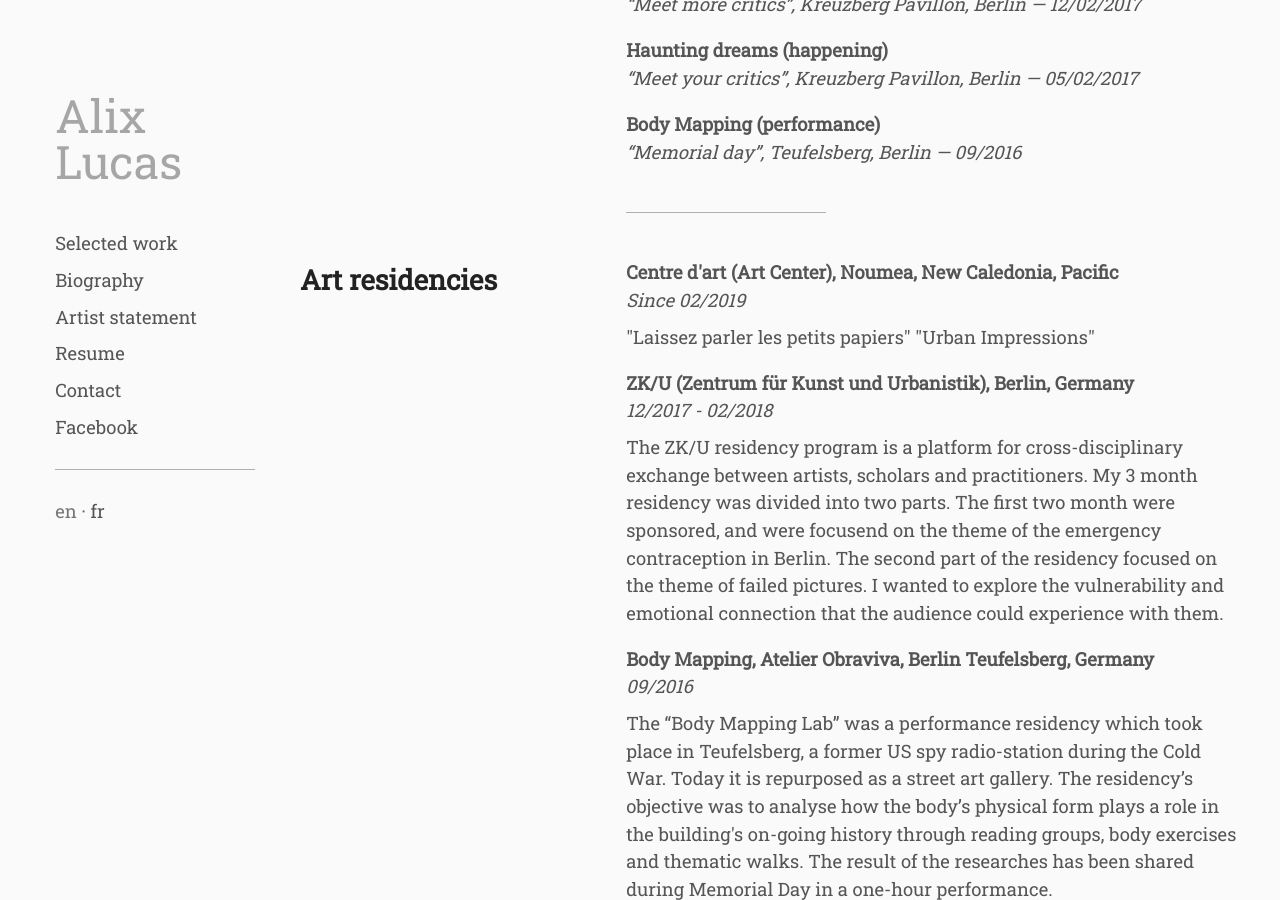
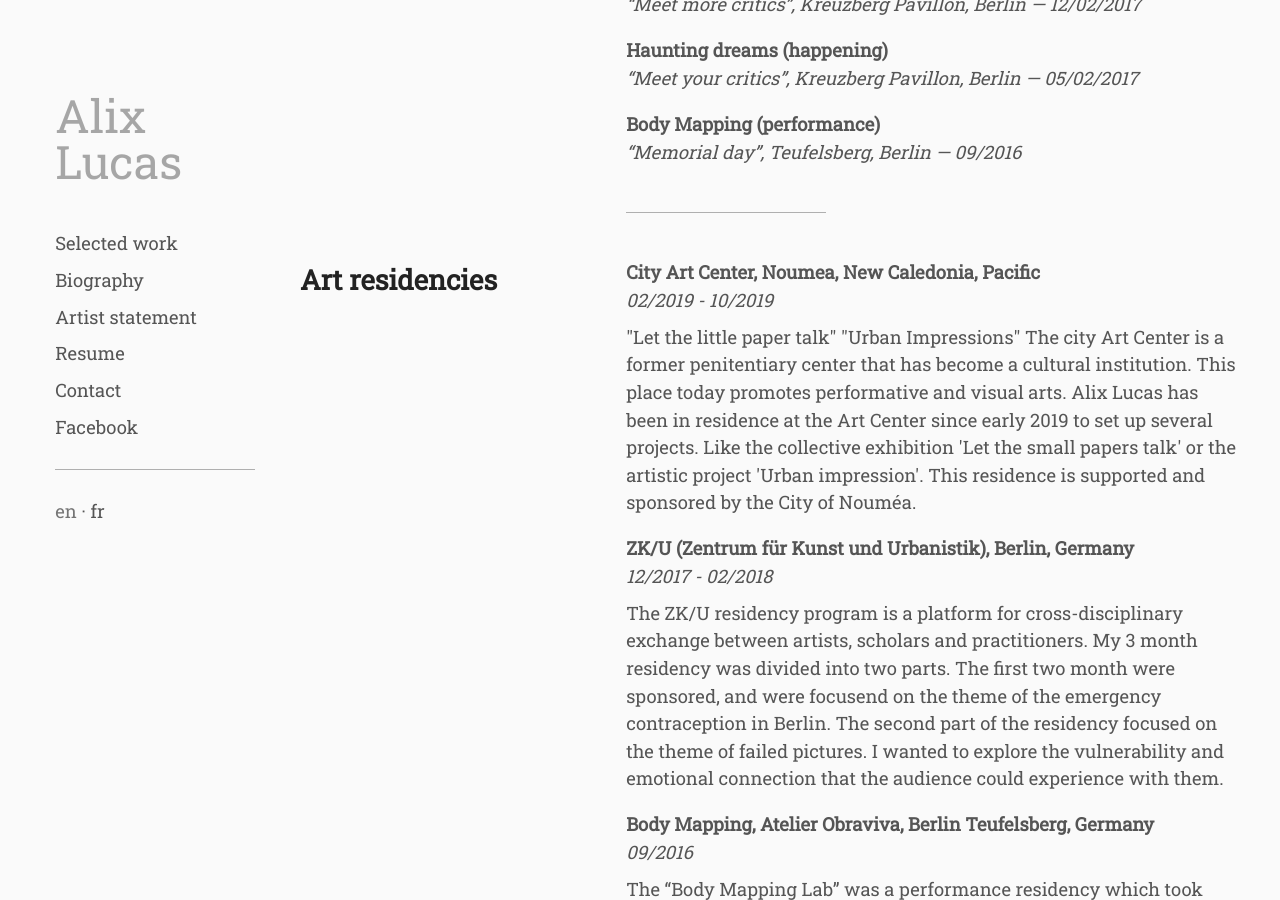
Before and after one commit to whyalix/alixlucas, a Jekyll site: the page built from pages/en/resume.html, in a window 1280 px wide and 900 px high, scrolled down 1778 px. Built offline with Jekyll 4.4.1, drawn with Linux system fonts in a browser that asks for light colours.

Commit message:
Update art_residencies.yml

```diff
--- a/_data/en/art_residencies.yml
+++ b/_data/en/art_residencies.yml
@@ -1,8 +1,9 @@
-- primary: "Centre d'art (Art Center), Noumea, New Caledonia, Pacific"
-  secondary: Since 02/2019
+- primary: "City Art Center, Noumea, New Caledonia, Pacific"
+  secondary: 02/2019 - 10/2019
   content: |
-    "Laissez parler les petits papiers"
+    "Let the little paper talk"
     "Urban Impressions"
+    The city Art Center is a former penitentiary center that has become a cultural institution. This place today promotes performative and visual arts. Alix Lucas has been in residence at the Art Center since early 2019 to set up several projects. Like the collective exhibition 'Let the small papers talk' or the artistic project 'Urban impression'. This residence is supported and sponsored by the City of Nouméa.
 
 - primary: "ZK/U (Zentrum für Kunst und Urbanistik), Berlin, Germany"
   secondary: 12/2017 - 02/2018
```
